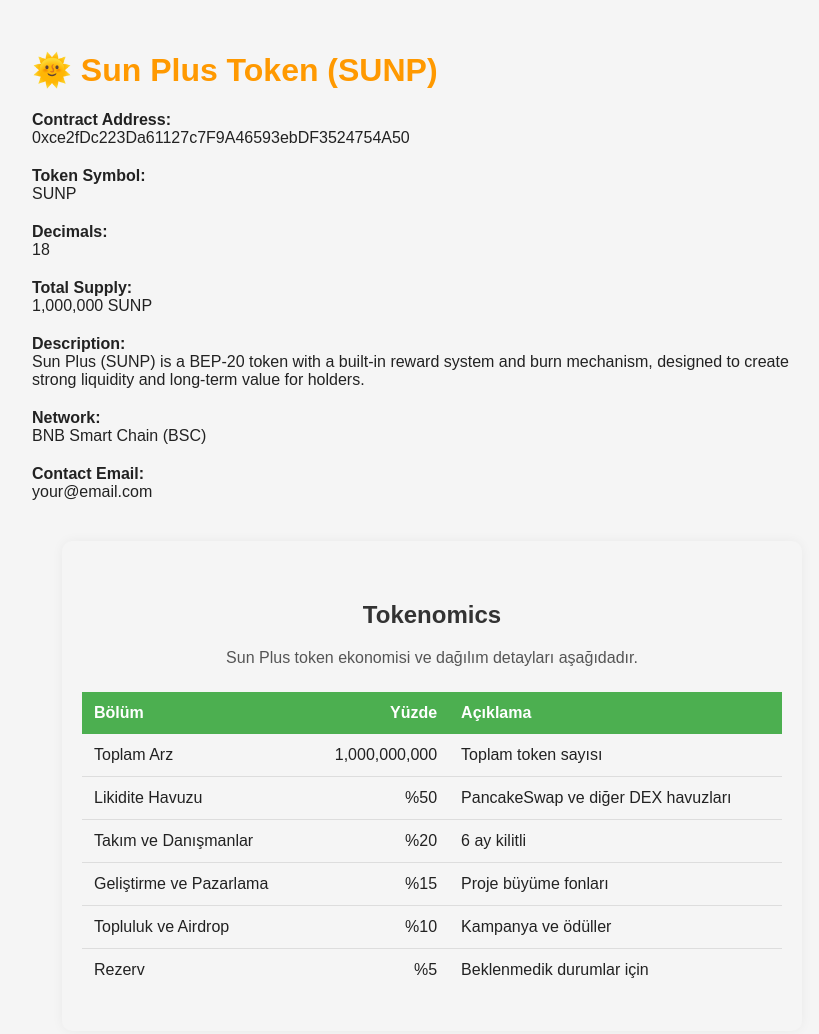
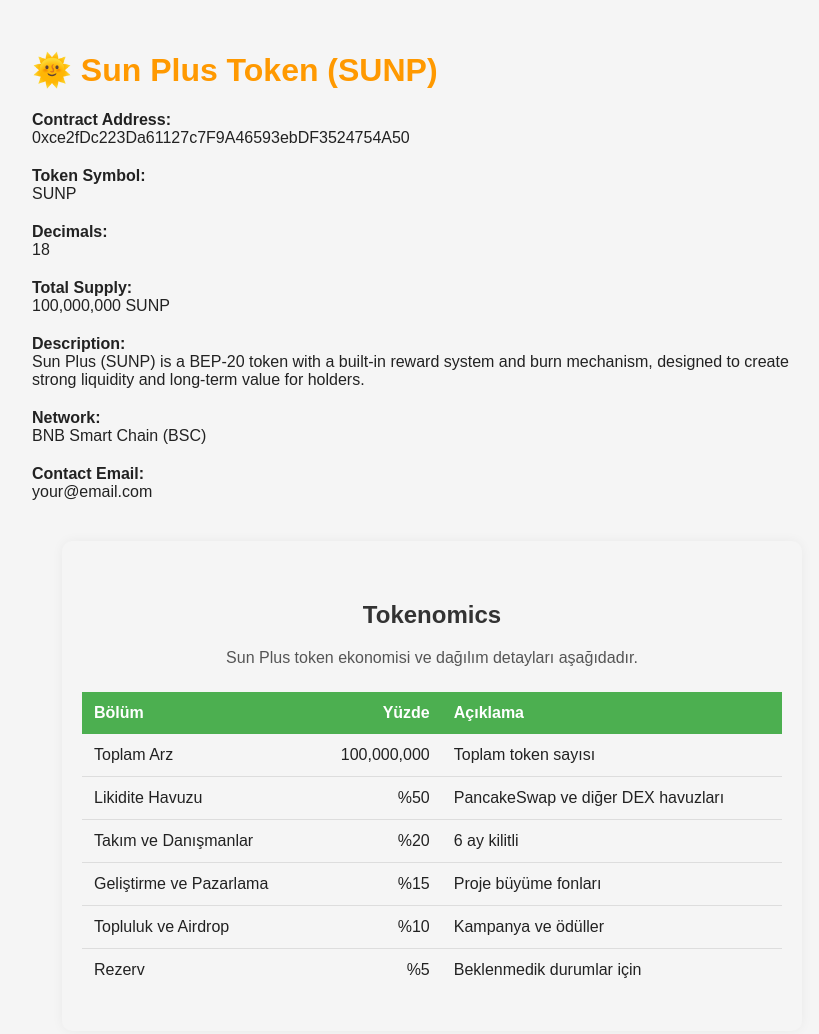
Before and after one commit to hasanm3547/sunplus-site, a plain HTML site: page index.html in a window 1280 px wide. Shown: the top 1034 px of the page, without its empty margins (208-1027 px from the left). Drawn offline with Linux system fonts and the light colour scheme.

Commit message:
Toplam arz 100 milyon olarak düzeltildi

```diff
--- a/index.html
+++ b/index.html
@@ -44,7 +44,7 @@
 
   <div class="section">
     <div class="label">Total Supply:</div>
-    <div>1,000,000 SUNP</div>
+    <div>100,000,000 SUNP</div>
   </div>
 
   <div class="section">
@@ -78,7 +78,7 @@
     <tbody>
       <tr style="border-bottom:1px solid #ddd;">
         <td style="padding:12px;">Toplam Arz</td>
-        <td style="padding:12px; text-align:right;">1,000,000,000</td>
+        <td style="padding:12px; text-align:right;">100,000,000</td>
         <td style="padding:12px;">Toplam token sayısı</td>
       </tr>
       <tr style="border-bottom:1px solid #ddd;">
```
